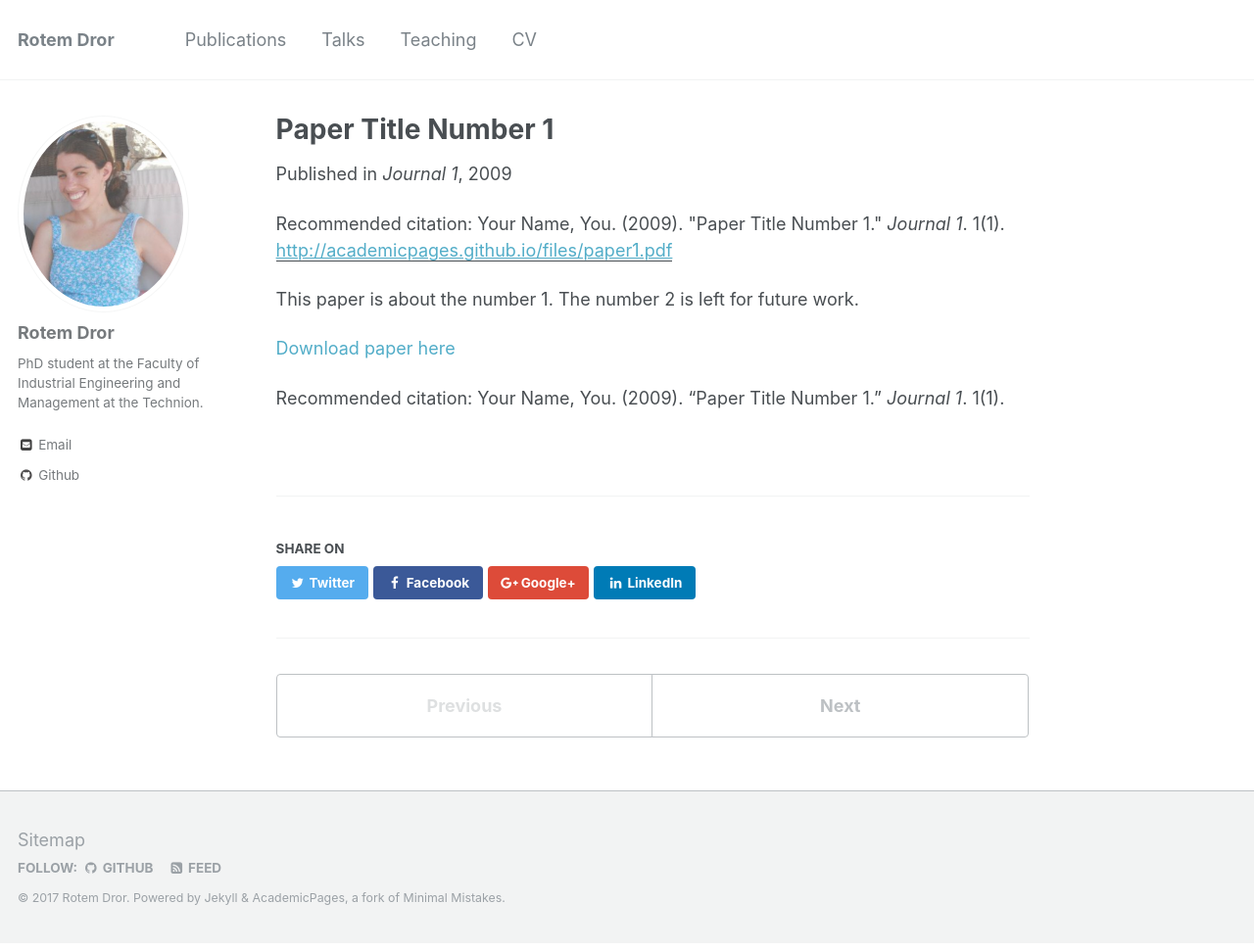
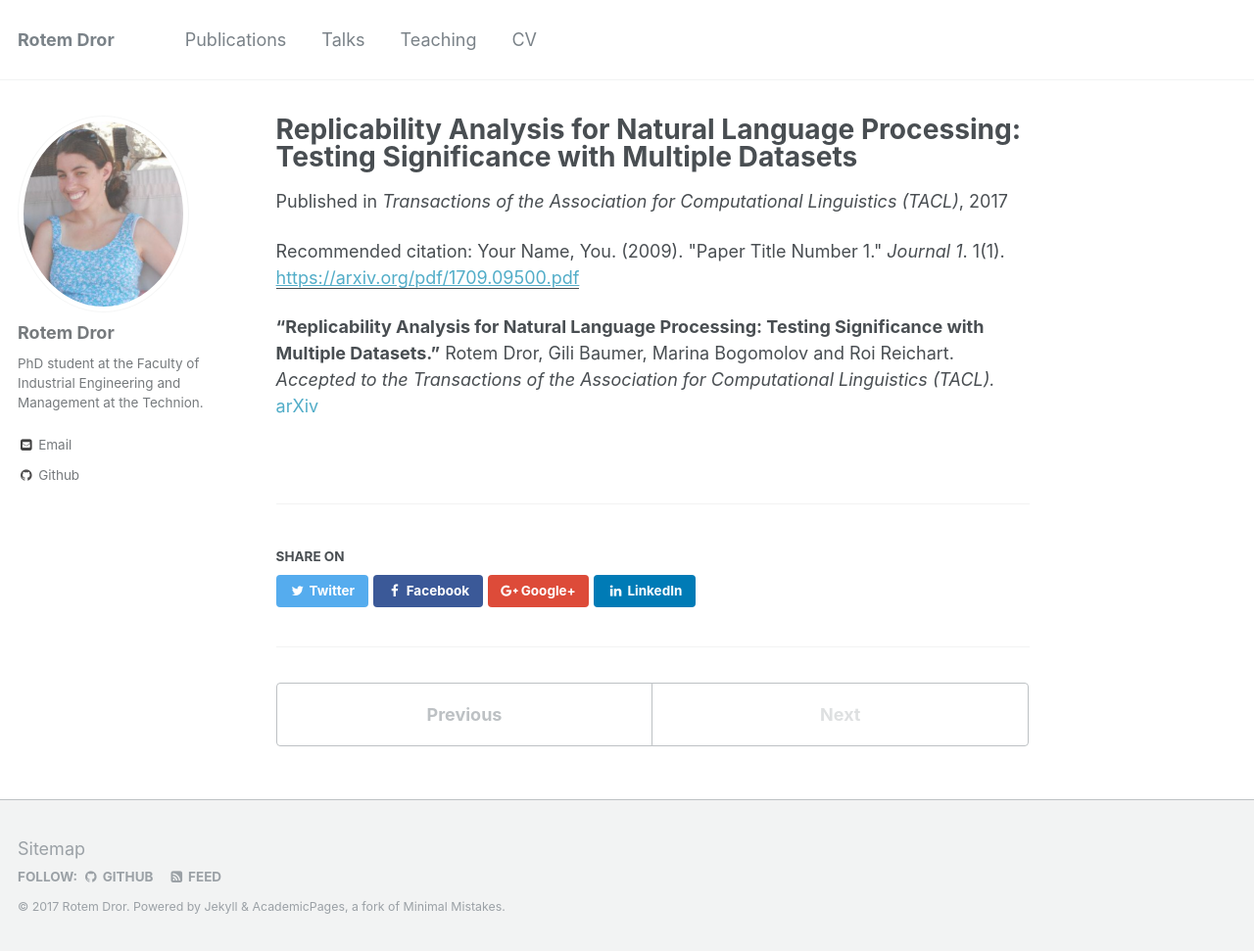
Before and after one commit to rtmdrr/rtmdrr.github.io, a Jekyll site: the page built from _publications/2009-10-01-paper-title-number-1.md, in a window 1280 px wide and 971 px high. Shown: the whole window at 98% size. Built offline with Jekyll 4.4.1, drawn with Linux system fonts in a browser that asks for light colours.

Commit message:
Update 2009-10-01-paper-title-number-1.md

```diff
--- a/_publications/2009-10-01-paper-title-number-1.md
+++ b/_publications/2009-10-01-paper-title-number-1.md
@@ -1,15 +1,12 @@
 ---
-title: "Paper Title Number 1"
+title: "Replicability Analysis for Natural Language Processing: Testing Significance with Multiple Datasets"
 collection: publications
 permalink: /publication/2009-10-01-paper-title-number-1
 excerpt: 'This paper is about the number 1. The number 2 is left for future work.'
-date: 2009-10-01
-venue: 'Journal 1'
-paperurl: 'http://academicpages.github.io/files/paper1.pdf'
+date: 2017-10-01
+venue: 'Transactions of the Association for Computational Linguistics (TACL)'
+paperurl: 'https://arxiv.org/pdf/1709.09500.pdf'
 citation: 'Your Name, You. (2009). &quot;Paper Title Number 1.&quot; <i>Journal 1</i>. 1(1).'
 ---
-This paper is about the number 1. The number 2 is left for future work.
 
-[Download paper here](http://academicpages.github.io/files/paper1.pdf)
-
-Recommended citation: Your Name, You. (2009). "Paper Title Number 1." <i>Journal 1</i>. 1(1).
+<b>"Replicability Analysis for Natural Language Processing: Testing Significance with Multiple Datasets."</b> Rotem Dror, Gili Baumer, Marina Bogomolov and Roi Reichart. <i>Accepted to the Transactions of the Association for Computational Linguistics (TACL).</i> [arXiv](https://arxiv.org/pdf/1709.09500.pdf)
```
